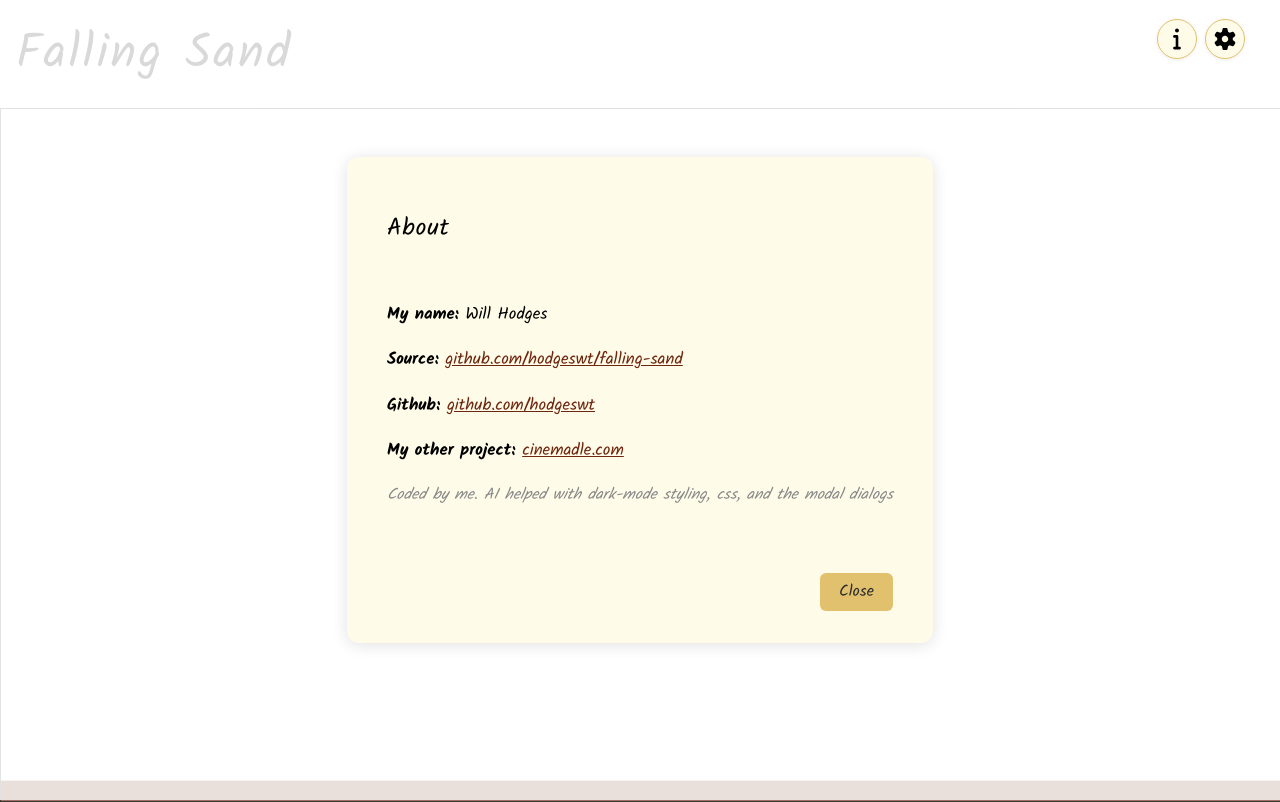
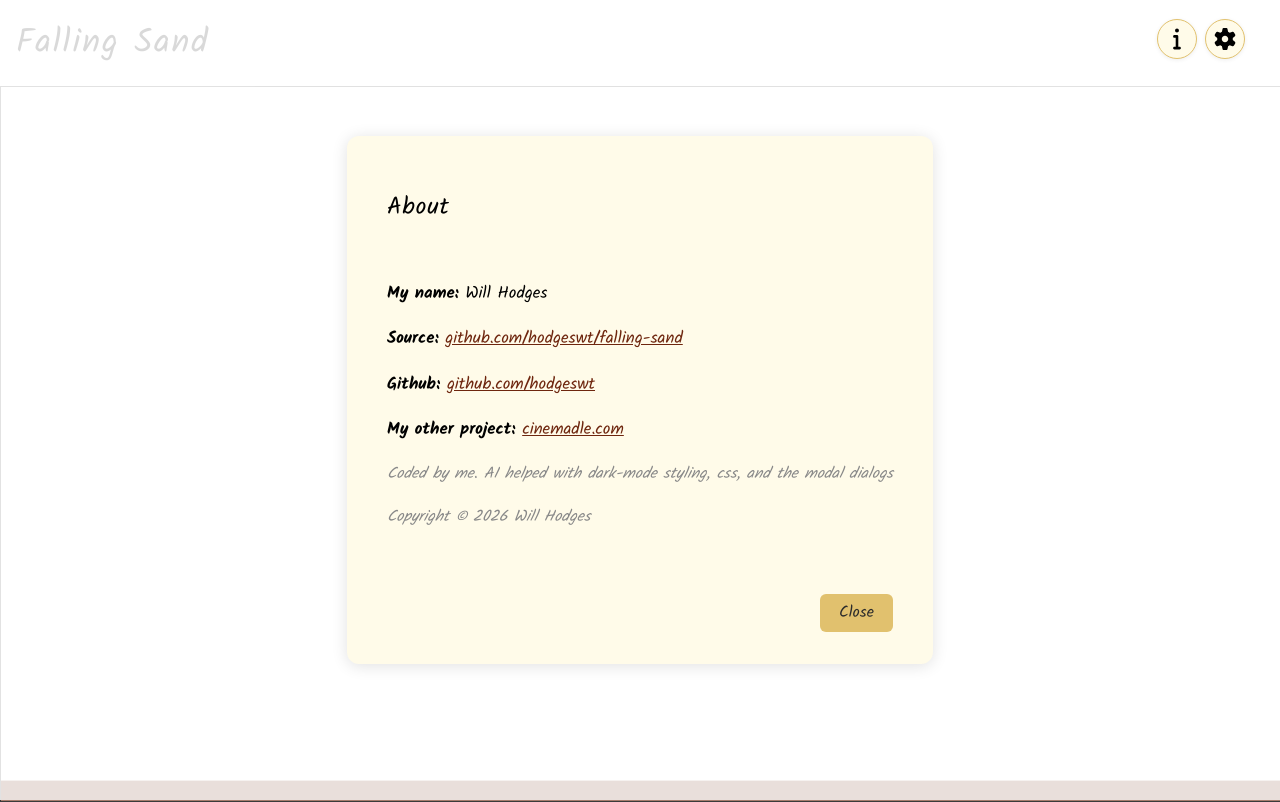
Before and after one commit to hodgeswt/falling-sand, a website with bundled scripts: page src/index.html in a window 1280 px wide. Both pictures are taken after a click on the button 1176 px from the left and 39 px from the top of the page. Built offline with nearby package versions, Linux system fonts and the light colour scheme; files whose address does not match are found by name.

Commit message:
shrink header, add copyright

```diff
--- a/src/index.html
+++ b/src/index.html
@@ -55,12 +55,13 @@
             <p><strong>Github:</strong> <a href="https://github.com/hodgeswt" target="_blank">github.com/hodgeswt</a></p>
             <p><strong>My other project:</strong> <a href="https://cinemadle.com" target="_blank">cinemadle.com</a></p>
             <p class="info-text">Coded by me. AI helped with dark-mode styling, css, and the modal dialogs</p>
+            <p class="info-text">Copyright © 2026 Will Hodges</p>
           </div>
           <div class="modal-actions">
             <button type="button" id="close-info-modal">Close</button>
           </div>
         </div>
-      </div
+      </div>
     </div>
   </body>
 </html>
--- a/src/styles.css
+++ b/src/styles.css
@@ -30,7 +30,7 @@ h1 {
   margin: 0;
   padding: 1rem;
   font-family: "Kalam", "Segoe Print", cursive;
-  font-size: clamp(1.75rem, 4vw, 3rem);
+  font-size: clamp(1.3rem, 3vw, 2.1rem);
   font-weight: 400;
   letter-spacing: 0.05em;
 }
```
